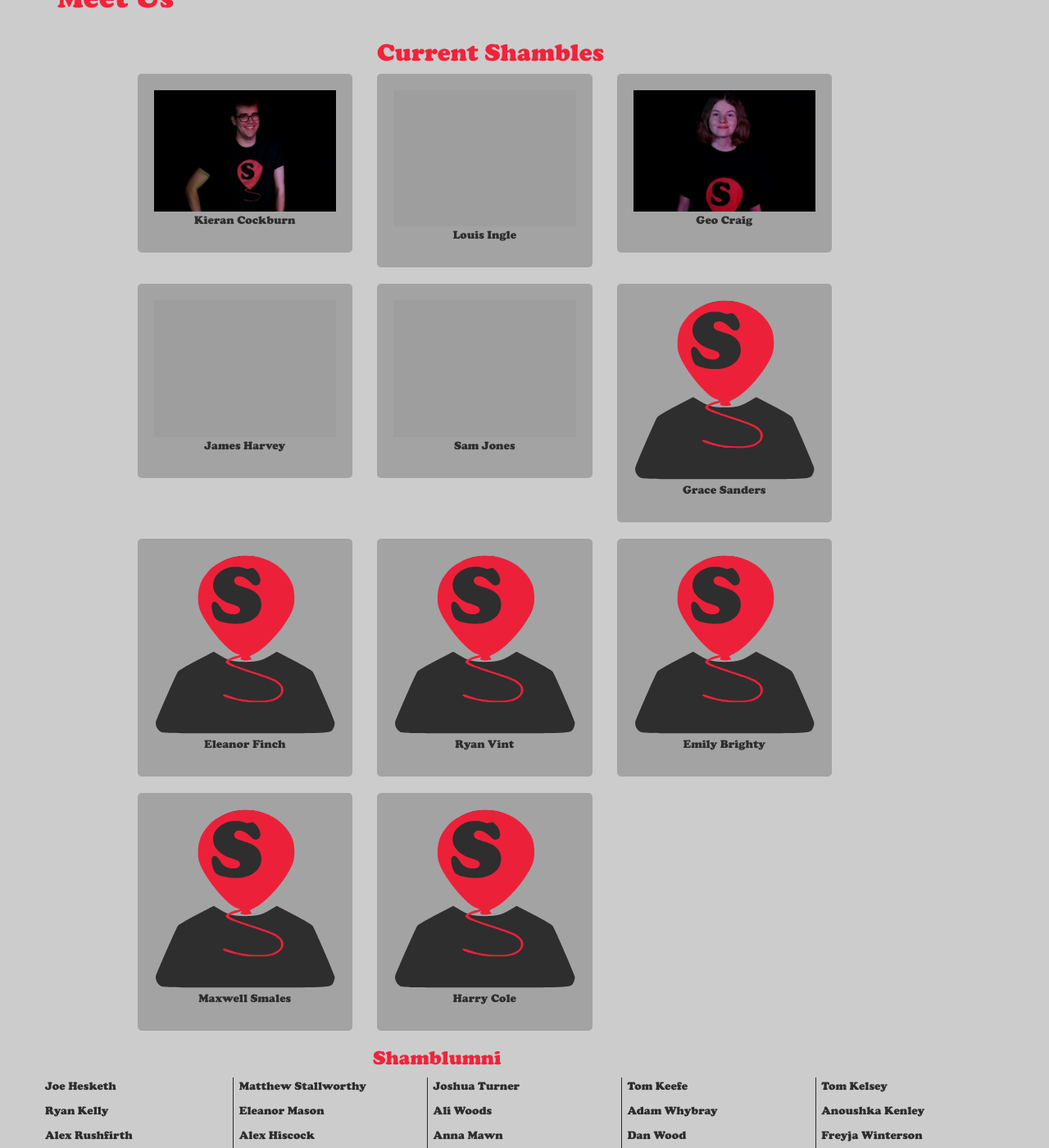
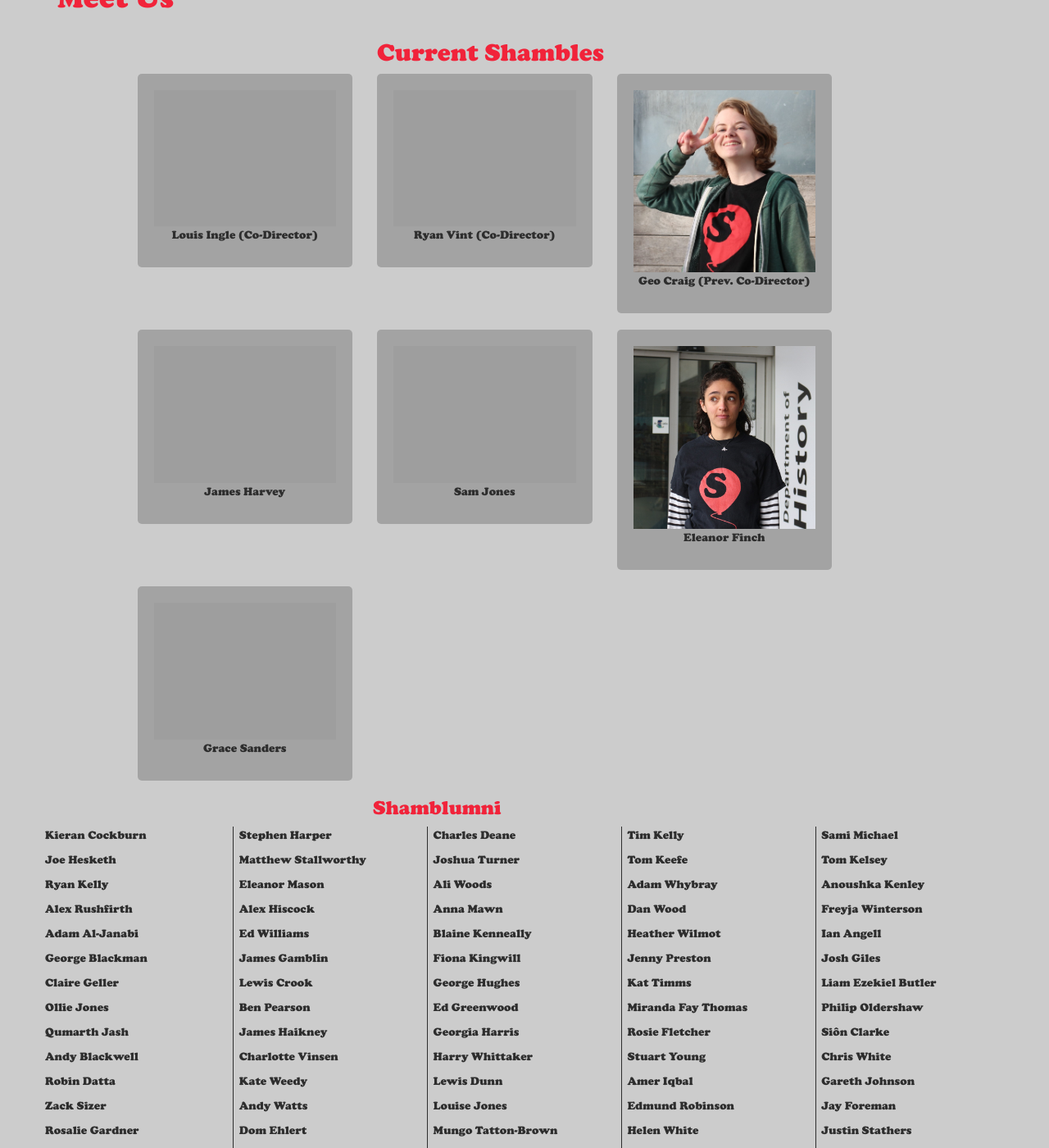
Before and after one commit to ComedySoc/shambles-website, a Jekyll site: the page built from meet.html, in a window 1280 px wide and 1400 px high, scrolled down 196 px. Shown: the whole window at 82% size. Built offline with Jekyll 4.4.1, drawn with Linux system fonts in a browser that asks for light colours; nearby versions of some CDN libraries.

Commit message:
2021 summer term update

```diff
--- a/_data/shambles.yml
+++ b/_data/shambles.yml
@@ -1,12 +1,12 @@
-- name: Kieran Cockburn
-  left: no
-  photo: kieran.JPG
-
-- name: Louis Ingle
+- name: Louis Ingle (Co-Director)
   left: no
   photo: louis.JPG
 
-- name: Geo Craig
+- name: Ryan Vint (Co-Director)
+  left: no
+  photo: ryan.jpg
+
+- name: Geo Craig (Prev. Co-Director)
   left: no
   photo: geo.JPG
 
@@ -18,23 +18,16 @@
   left: no
   photo: sam.JPG
 
+- name: Eleanor Finch
+  left: no
+  photo: eleanor.jpg
+
 - name: Grace Sanders
   left: no
+  photo: grace.jpg
 
-- name: Eleanor Finch
-  left: no
-
-- name: Ryan Vint
-  left: no
-
-- name: Emily Brighty
-  left: no
-
-- name: Maxwell Smales
-  left: no
-
-- name: Harry Cole
-  left: no
+- name: Kieran Cockburn
+  left: yes
 
 - name: Joe Hesketh
   left: yes
```
Also changed, not shown: index.html (+6 -6 lines), css/about-bg.jpg, css/about-bg_old.jpg (added), css/homepage-bg.jpg, img/shambles/eleanor.jpg (added), img/shambles/geo.JPG, 13 other files.
